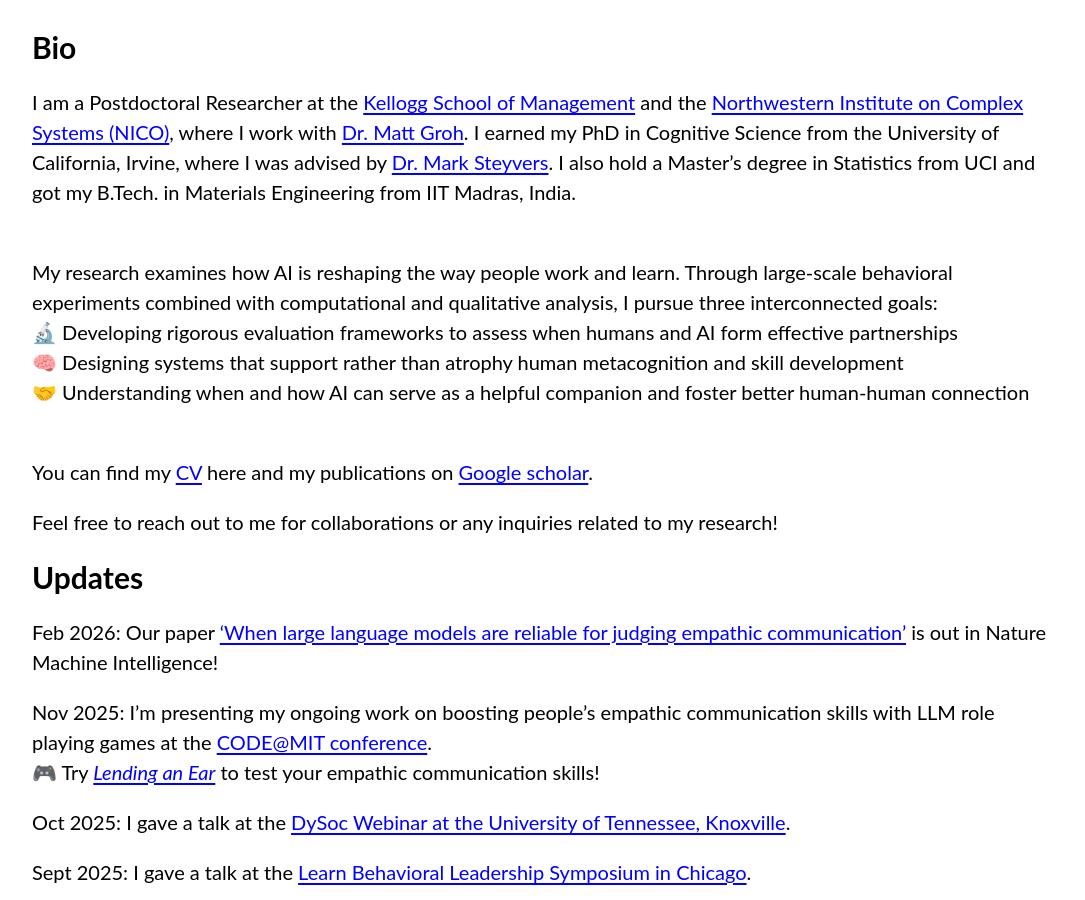
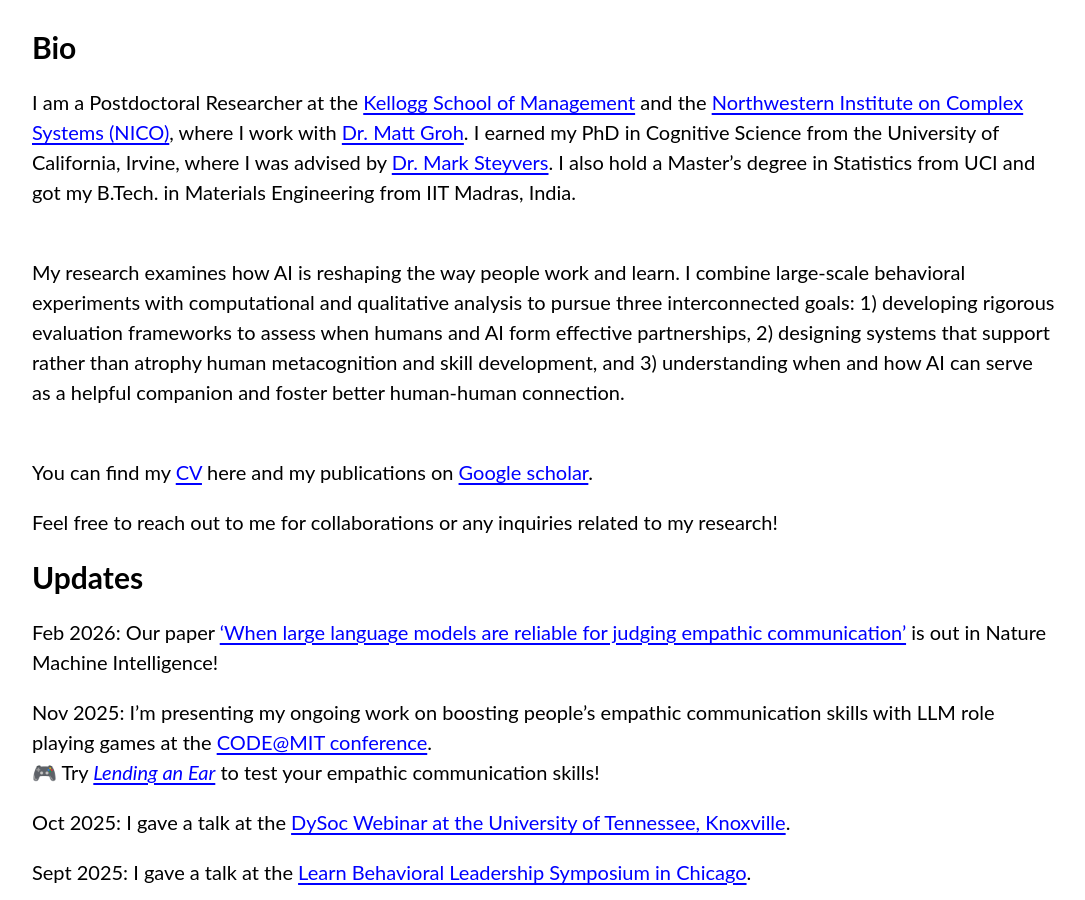
Before and after one commit to aakriti1kumar/aakriti1kumar.github.io, a Jekyll site: the page built from index.md, in a window 1280 px wide and 900 px high, scrolled down 555 px. Shown: the whole window, without its empty margins (96-1181 px from the left). Built offline with Jekyll 4.4.1, drawn with Linux system fonts in a browser that asks for light colours; our own code applies the rules of GitHub Pages for plain Markdown files; Markdown is read by kramdown in place of the engine named in the settings.

Commit message:
Update research section in index.md
Revised research description for clarity and conciseness.

```diff
--- a/index.md
+++ b/index.md
@@ -8,9 +8,7 @@
 I am a Postdoctoral Researcher at the [Kellogg School of Management](https://www.kellogg.northwestern.edu/) and the [Northwestern Institute on Complex Systems (NICO)](https://www.nico.northwestern.edu/), where I work with [Dr. Matt Groh](https://mattgroh.com/). I earned my PhD in Cognitive Science from the University of California, Irvine, where I was advised by [Dr. Mark Steyvers](https://steyvers.socsci.uci.edu/). I also hold a Master's degree in Statistics from UCI and got my B.Tech. in Materials Engineering from IIT Madras, India.
 
 <br>
-My research examines how AI is reshaping the way people work and learn. Through large-scale behavioral experiments combined with computational and qualitative analysis, I pursue three interconnected goals: <br> 🔬 Developing rigorous evaluation frameworks to assess when humans and AI form effective partnerships <br>
-🧠 Designing systems that support rather than atrophy human metacognition and skill development <br>
-🤝 Understanding when and how AI can serve as a helpful companion and foster better human-human connection<br>
+My research examines how AI is reshaping the way people work and learn. I combine large-scale behavioral experiments with computational and qualitative analysis to pursue three interconnected goals: 1) developing rigorous evaluation frameworks to assess when humans and AI form effective partnerships, 2) designing systems that support rather than atrophy human metacognition and skill development, and 3) understanding when and how AI can serve as a helpful companion and foster better human-human connection. <br>
 
 <br>
 You can find my [CV](CV.pdf) here and my publications on [Google scholar](https://scholar.google.com/citations?user=XFM1ItgAAAAJ&hl=en).
```
